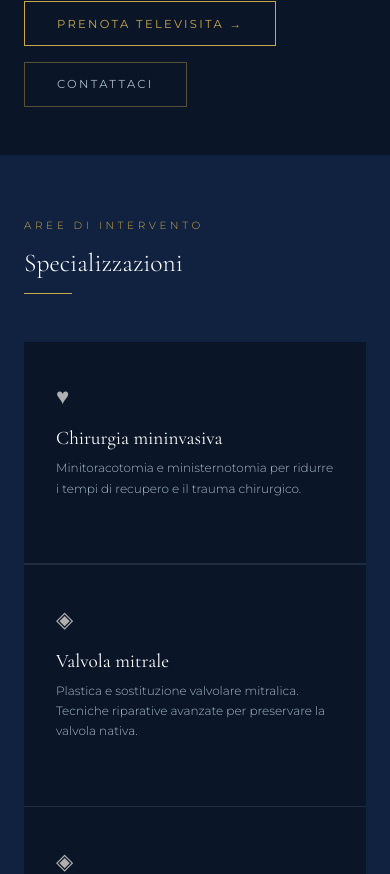
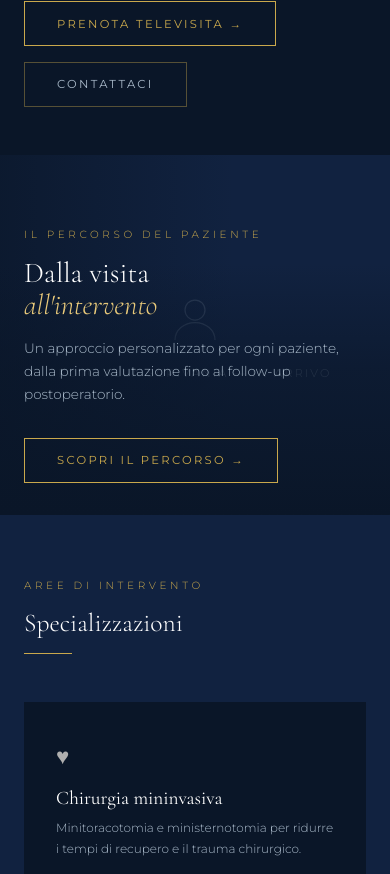
Before and after one commit to CBourda/FumeroFrontEnd, a React (Vite) app: page / in a window 390 px wide. Shown: the part 844-1718 px from the top of the page. Built offline with nearby package versions, Linux system fonts and the light colour scheme; no server answers.

Commit message:
Added ricovero txt and hero2 placeholder

```diff
--- a/src/App.jsx
+++ b/src/App.jsx
@@ -1,5 +1,6 @@
 import Navbar from './components/Navbar'
 import Hero from './components/Hero'
+import Hero2 from './components/Hero2'
 import Specializzazioni from './components/Specializzazioni'
 import Galleria from './components/Galleria'
 import Ricovero from './components/Ricovero'
@@ -16,6 +17,7 @@ function App() {
         <Navbar />
         <main>
           <Hero />
+          <Hero2 />
           <Specializzazioni />
           <Galleria />
           <Ricovero />
--- /dev/null
+++ b/src/components/Hero2.css
@@ -0,0 +1,93 @@
+.hero2 {
+  position: relative;
+  height: 70vh;
+  min-height: 480px;
+  overflow: hidden;
+  display: flex;
+  align-items: flex-end;
+}
+
+.hero2__image-wrap {
+  position: absolute;
+  inset: 0;
+}
+
+.hero2__image-wrap img {
+  width: 100%;
+  height: 100%;
+  object-fit: cover;
+  object-position: center top;
+}
+
+.hero2__placeholder {
+  width: 100%;
+  height: 100%;
+  background: var(--navy-mid);
+  display: flex;
+  flex-direction: column;
+  align-items: center;
+  justify-content: center;
+  gap: 1rem;
+  color: var(--text-light);
+}
+
+.hero2__placeholder svg { opacity: 0.2; }
+
+.hero2__placeholder span {
+  font-size: 0.7rem;
+  letter-spacing: 0.2em;
+  text-transform: uppercase;
+  opacity: 0.4;
+}
+
+.hero2__overlay {
+  position: absolute;
+  inset: 0;
+  background:
+    linear-gradient(0deg, var(--navy) 0%, rgba(10,22,40,0.6) 40%, transparent 70%),
+    linear-gradient(90deg, rgba(10,22,40,0.7) 0%, transparent 60%);
+}
+
+.hero2__content {
+  position: relative;
+  z-index: 2;
+  padding: 4rem 6rem;
+  max-width: 600px;
+  animation: fadeUp 1s 0.2s ease both;
+}
+
+.hero2__title {
+  font-family: var(--font-serif);
+  font-size: clamp(2.2rem, 4vw, 3.2rem);
+  font-weight: 300;
+  color: var(--white);
+  line-height: 1.1;
+  margin: 0.8rem 0 1rem;
+}
+
+.hero2__title em {
+  font-style: italic;
+  color: var(--gold-light);
+}
+
+.hero2__sub {
+  font-size: 0.85rem;
+  color: var(--text-light);
+  line-height: 1.7;
+  margin-bottom: 2rem;
+  max-width: 440px;
+}
+
+/* Mobile */
+@media (max-width: 768px) {
+  .hero2 {
+    height: 80vw;
+    min-height: 360px;
+  }
+  .hero2__content {
+    padding: 2rem 1.5rem;
+  }
+  .hero2__title {
+    font-size: clamp(1.8rem, 7vw, 2.5rem);
+  }
+}
--- /dev/null
+++ b/src/components/Hero2.jsx
@@ -0,0 +1,35 @@
+import './Hero2.css'
+// Quando Andrea manda la foto:
+// import fotoScrivania from '../assets/foto-scrivania.jpg'
+
+export default function Hero2() {
+  return (
+    <section className="hero2">
+      <div className="hero2__image-wrap">
+        {/* Sostituire con:
+            <img src={fotoScrivania} alt="Dott. Fumero in ambulatorio" />
+            Una volta ricevuta la foto da Andrea */}
+        <div className="hero2__placeholder">
+          <svg width="60" height="60" viewBox="0 0 24 24" fill="none" stroke="currentColor" strokeWidth="0.5">
+            <circle cx="12" cy="8" r="4"/>
+            <path d="M4 20c0-4 3.6-7 8-7s8 3 8 7"/>
+          </svg>
+          <span>Foto alla scrivania — in arrivo</span>
+        </div>
+        <div className="hero2__overlay" />
+      </div>
+      <div className="hero2__content">
+        <p className="section-label">Il percorso del paziente</p>
+        <h2 className="hero2__title">
+          Dalla visita<br />
+          <em>all'intervento</em>
+        </h2>
+        <p className="hero2__sub">
+          Un approccio personalizzato per ogni paziente, dalla prima valutazione
+          fino al follow-up postoperatorio.
+        </p>
+        <a href="#ricovero" className="btn-gold">Scopri il percorso →</a>
+      </div>
+    </section>
+  )
+}
--- a/src/components/Ricovero.css
+++ b/src/components/Ricovero.css
@@ -1,96 +1,78 @@
-#ricovero {
-  background: var(--navy);
+#ricovero { background: var(--navy); }
+
+.ricovero__grid {
+  display: grid;
+  grid-template-columns: repeat(3, 1fr);
+  gap: 1.5px;
+  background: rgba(201, 168, 76, 0.08);
 }
 
-.ricovero__layout {
-  display: grid;
-  grid-template-columns: 1fr 1fr;
-  gap: 4rem;
-  align-items: start;
+.ricovero__card {
+  background: var(--navy-mid);
+  padding: 2.5rem 2rem;
+  cursor: pointer;
+  transition: background 0.3s;
+  position: relative;
+  display: flex;
+  flex-direction: column;
+  gap: 0.8rem;
 }
 
-.ricovero__testo {
+.ricovero__card:hover { background: var(--navy-light); }
+
+.ricovero__card-icon {
+  font-size: 1.4rem;
+  opacity: 0.7;
+}
+
+.ricovero__card-title {
+  font-family: var(--font-serif);
+  font-size: 1.2rem;
+  font-weight: 400;
+  color: var(--white);
+}
+
+.ricovero__card-intro {
+  font-size: 0.75rem;
+  line-height: 1.7;
+  color: var(--text-light);
+  flex: 1;
+}
+
+.ricovero__card-more {
+  font-size: 0.6rem;
+  letter-spacing: 0.15em;
+  text-transform: uppercase;
+  color: var(--gold);
+  opacity: 0;
+  transition: opacity 0.3s;
+  margin-top: 0.5rem;
+}
+
+.ricovero__card:hover .ricovero__card-more { opacity: 1; }
+
+/* Modal ricovero — più largo perché il testo è lungo */
+.ricovero__modal {
+  max-width: 780px !important;
+  max-height: 80vh;
+  overflow-y: auto;
+}
+
+.ricovero__modal-body {
   display: flex;
   flex-direction: column;
-  gap: 1.5rem;
+  gap: 1rem;
+}
+
+.ricovero__modal-body p {
   font-size: 0.82rem;
   line-height: 1.9;
   color: var(--text-light);
 }
 
-.ricovero__box {
-  padding: 1.5rem;
-  border: 1px solid rgba(201, 168, 76, 0.15);
-  background: var(--navy-mid);
-}
-
-.ricovero__box--gold {
-  border-color: rgba(201, 168, 76, 0.35);
-}
-
-.ricovero__box-title {
-  font-family: var(--font-serif);
-  font-size: 1.1rem;
-  color: var(--white);
-  margin-bottom: 0.6rem;
-}
-
-.ricovero__box--gold .ricovero__box-title {
-  color: var(--gold-light);
-}
-
-.ricovero__box-desc {
-  font-size: 0.78rem;
-  color: var(--text-light);
-  line-height: 1.7;
-}
-
-.ricovero__steps {
-  display: flex;
-  flex-direction: column;
-  gap: 1px;
-  background: rgba(201, 168, 76, 0.08);
-}
-
-.ricovero__step {
-  display: flex;
-  gap: 1.2rem;
-  align-items: flex-start;
-  padding: 1.4rem;
-  background: var(--navy-mid);
-}
-
-.ricovero__step-num {
-  font-family: var(--font-serif);
-  font-size: 1.8rem;
-  color: var(--gold);
-  opacity: 0.4;
-  line-height: 1;
-  min-width: 2rem;
-}
-
-.ricovero__step-title {
-  font-size: 0.78rem;
-  font-weight: 500;
-  color: var(--cream);
-  margin-bottom: 0.3rem;
-}
-
-.ricovero__step-desc {
-  font-size: 0.73rem;
-  color: var(--text-light);
-  line-height: 1.6;
-}
-
-@media (max-width: 900px) {
-  .ricovero__layout {
+/* Mobile */
+@media (max-width: 768px) {
+  .ricovero__grid {
     grid-template-columns: 1fr;
   }
 }
-
-@media (max-width: 768px) {
-  .ricovero__layout {
-    grid-template-columns: 1fr;
-    gap: 2rem;
-  }
-}
```
Also changed, not shown: src/components/Ricovero.jsx (+90 -51 lines).
